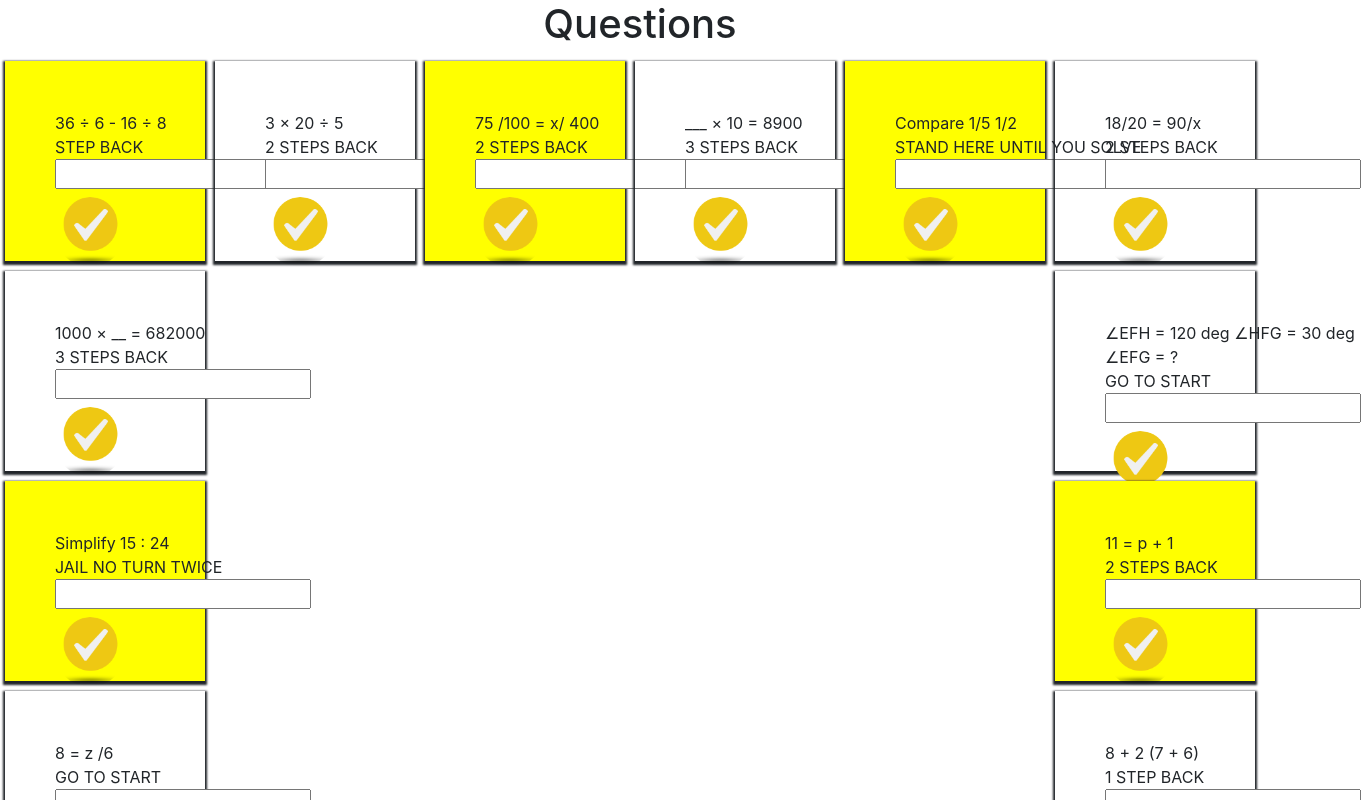
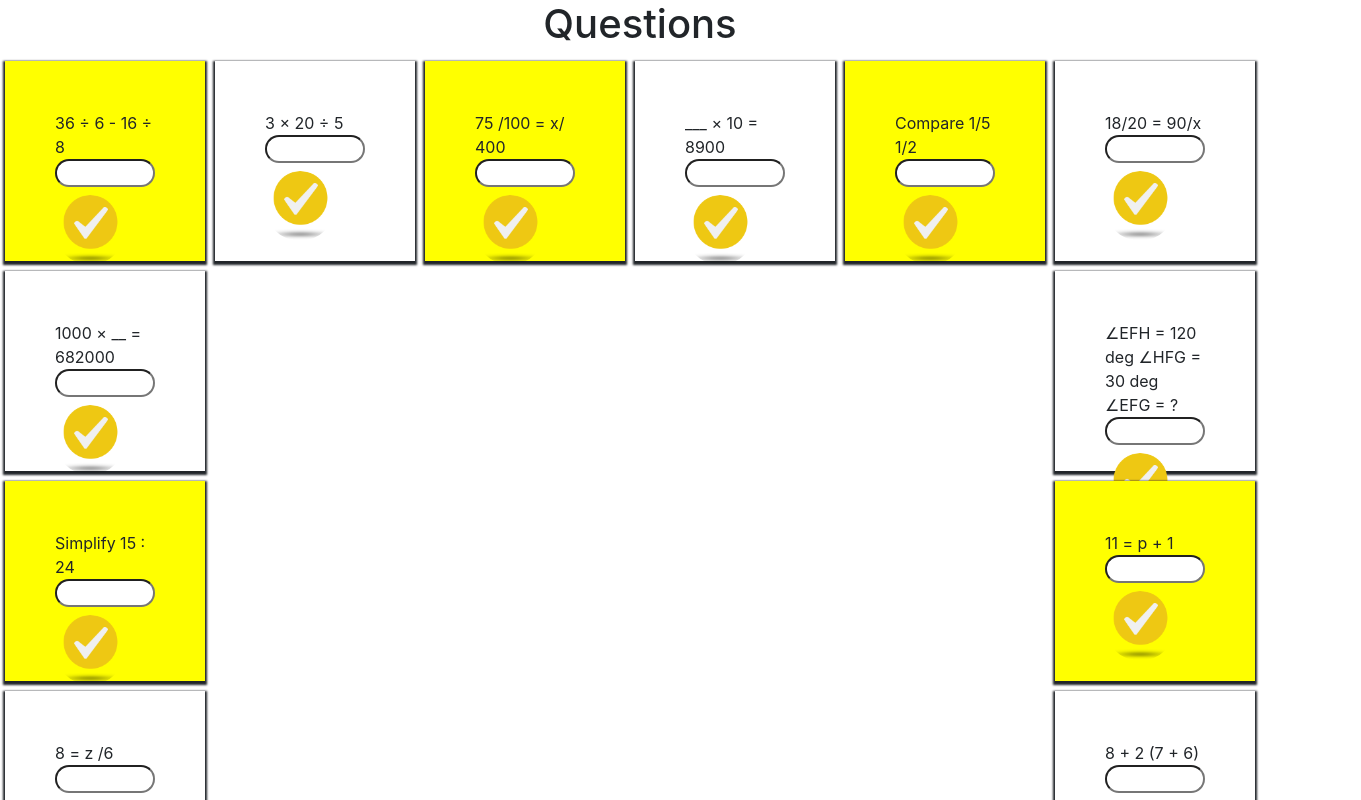
Before and after one commit to Priyami/React-api, a React (Create React App) app: page / in a window 1280 px wide. Shown: the top 800 px of the page, 1361 px wide, since content can reach past the window. Built offline with nearby package versions, Linux system fonts and the light colour scheme.

Commit message:
Conditional events created - Each card

```diff
--- a/src/components/QuestionPage.js
+++ b/src/components/QuestionPage.js
@@ -13,6 +13,7 @@ class QuestionPage extends React.Component {
         }
         this.handleChange = this.handleChange.bind(this);
         this.handleSubmit = this.handleSubmit.bind(this);
+
     }
     handleChange(event) {
     this.setState({value: event.target.value});
@@ -20,8 +21,17 @@ class QuestionPage extends React.Component {
 
     handleSubmit(event) {
     alert('A name was submitted: ' + this.state.value);
+    if(this.state.value == this.props.question.answer){
+        this.state.isCorrect = true;
+        this.state.answered =true;
+        alert("The answer is correct");
+    }
+    else{
+        alert("The answer is wrong");
+    }
     event.preventDefault();
     }
+
 
     render() {
         const question = this.props.question ? this.props.question.question : "loading ...";
@@ -30,10 +40,10 @@ class QuestionPage extends React.Component {
 
         return <div> {question}
                 <br />
-                     {step}
+                     {/* {step}  */}
 
                  <form onSubmit={this.handleSubmit}>
-                    <label> <input type="text" value={this.state.value} onChange={this.handleChange} /> </label>
+                    <label> <input type="text" value={this.state.value} onChange={this.handleChange} className = "text-add" /> </label>
                     <input type="submit" value="" className = "button-add" />
                 </form>
                </div>
--- a/src/index.css
+++ b/src/index.css
@@ -39,6 +39,12 @@ code {
 img {
   border-radius: 5px 5px 0 0;
 }
+input.text-add{
+	border-radius: 50px;
+	padding: 0px;
+	position: center;
+	width: 100px;
+}
 input.button-add{
  background-color: transparent;
  background-image: url('/yellow-tick.png');
```
